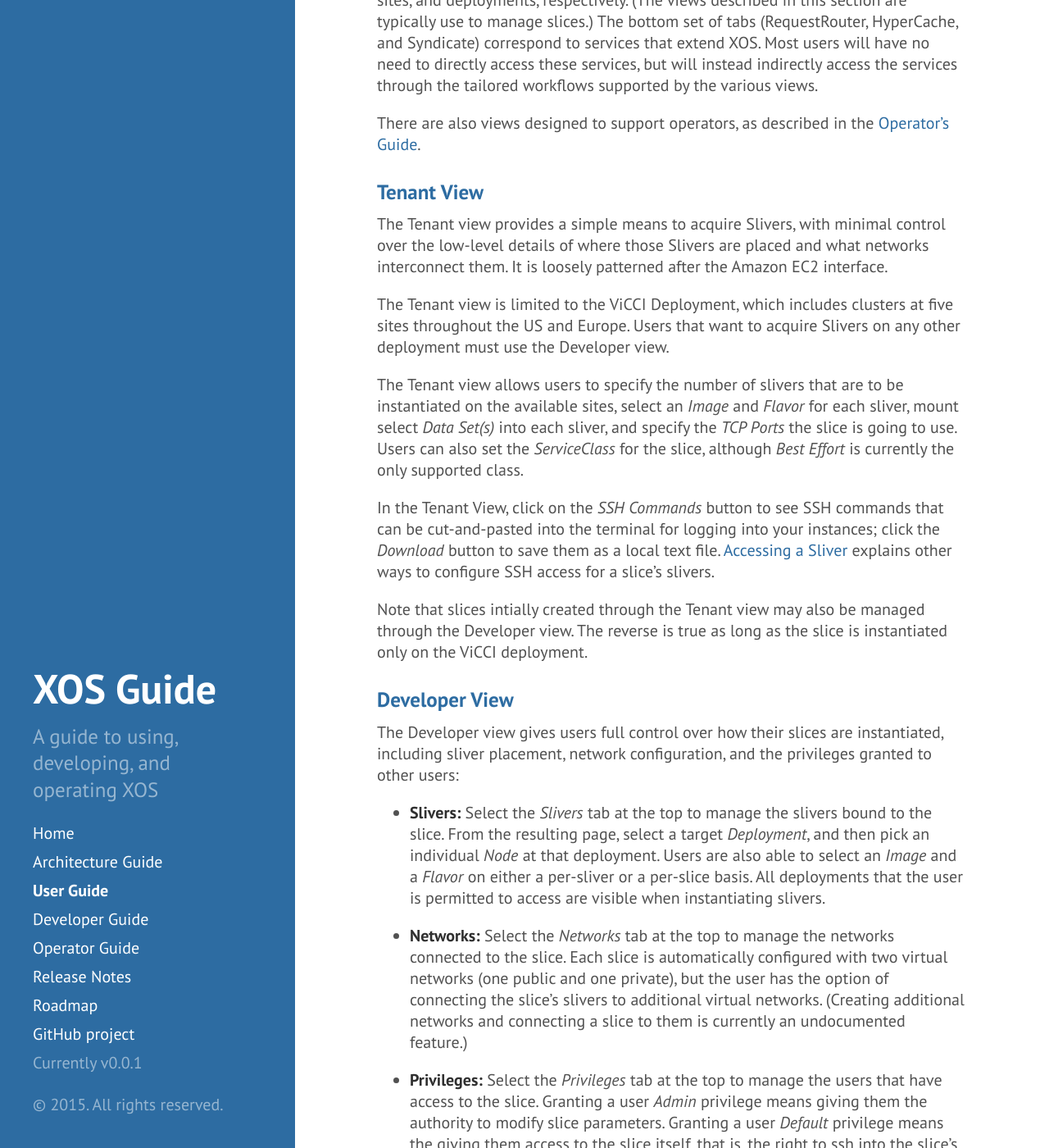
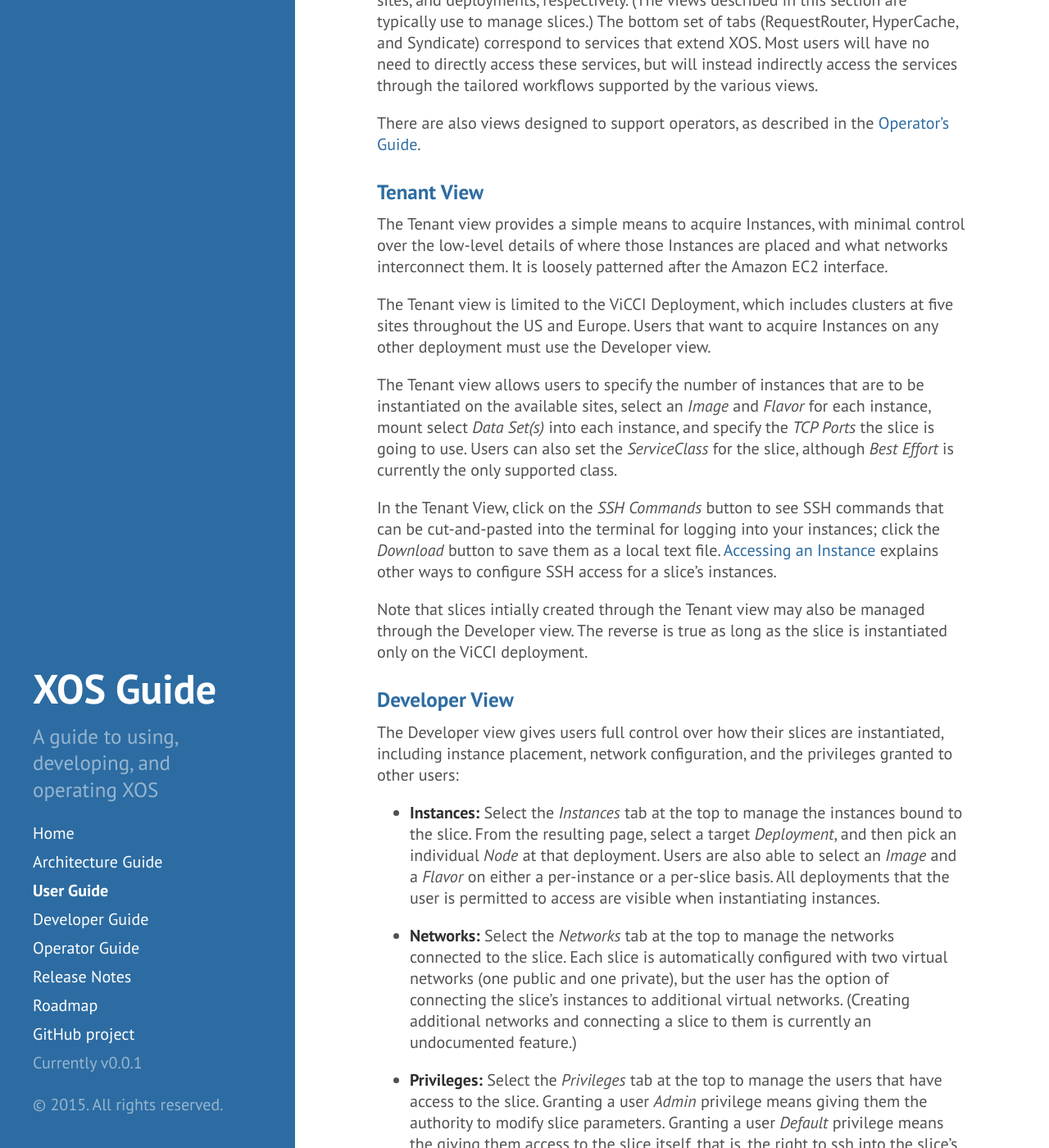
Before and after one commit to open-cloud/open-cloud.github.io.old, a Jekyll site: the page built from 1_user.md, in a window 1280 px wide and 1400 px high, scrolled down 1572 px. Shown: the whole window at 82% size. Built offline with Jekyll 4.4.1, drawn with Linux system fonts in a browser that asks for light colours; Markdown is read by kramdown in place of the engine named in the settings; some of the changed text lies outside the part shown.

Commit message:
sliver to instance

````diff
--- a/1_user.md
+++ b/1_user.md
@@ -42,14 +42,14 @@
      be able to extend slice privileges to other users.)
    - Click the *Save* button when done.
 
-3. **Create slivers.** Use either the [Tenant](#tenant-view) or the
+3. **Create instances.** Use either the [Tenant](#tenant-view) or the
    [Developer](#developer-view) View (see next section) to instantiate
-   slivers (VMs) for your slice.
+   instances (VMs) for your slice.
 
-4. **Log into slivers.** Once a sliver comes up, you will be able to
+4. **Log into instances.** Once an instance comes up, you will be able to
    learn its *instance ID*. You can then ssh into the instance using
    this ID and the physical node it is running on. See
-   [Accessing a Sliver](#access-sliver) for more information.
+   [Accessing a Instance](#access-instance) for more information.
 
 ##<a name="user-views">User Views</a>
 
@@ -80,19 +80,19 @@
 
 ###<a name="tenant-view">Tenant View</a>
 
-The Tenant view provides a simple means to acquire Slivers, with
-minimal control over the low-level details of where those Slivers are
+The Tenant view provides a simple means to acquire Instances, with
+minimal control over the low-level details of where those Instances are
 placed and what networks interconnect them. It is loosely patterned
 after the Amazon EC2 interface.
 
 The Tenant view is limited to the ViCCI Deployment, which includes
 clusters at five sites throughout the US and Europe. Users that want
-to acquire Slivers on any other deployment must use the Developer
+to acquire Instances on any other deployment must use the Developer
 view.
 
-The Tenant view allows users to specify the number of slivers that are
+The Tenant view allows users to specify the number of instances that are
 to be instantiated on the available sites, select an *Image* and
-*Flavor* for each sliver, mount select *Data Set(s)* into each sliver,
+*Flavor* for each instance, mount select *Data Set(s)* into each instance,
 and specify the *TCP Ports* the slice is going to use. Users can also
 set the *ServiceClass* for the slice, although *Best Effort* is
 currently the only supported class.
@@ -100,8 +100,8 @@
 In the Tenant View, click on the *SSH Commands* button to see SSH
 commands that can be cut-and-pasted into the terminal for logging into
 your instances; click the *Download* button to save them as a local
-text file.  [Accessing a Sliver](#access-sliver) explains other
-ways to configure SSH access for a slice's slivers.
+text file.  [Accessing an Instance](#access-instance) explains other
+ways to configure SSH access for a slice's instances.
 
 Note that slices intially created through the Tenant view may also be
 managed through the Developer view. The reverse is true as long as the
@@ -110,20 +110,20 @@
 ###<a name="developer-view">Developer View</a>
 
 The Developer view gives users full control over how their slices are
-instantiated, including sliver placement, network configuration, and
+instantiated, including instance placement, network configuration, and
 the privileges granted to other users:
 
-* **Slivers:** Select the *Slivers* tab at the top to manage the
-  slivers bound to the slice. From the resulting page, select a target
+* **Instances:** Select the *Instances* tab at the top to manage the
+  instances bound to the slice. From the resulting page, select a target
   *Deployment*, and then pick an individual *Node* at that deployment.
   Users are also able to select an *Image* and a *Flavor* on either a
-  per-sliver or a per-slice basis. All deployments that the user is
-  permitted to access are visible when instantiating slivers.
+  per-instance or a per-slice basis. All deployments that the user is
+  permitted to access are visible when instantiating instances.
 
 * **Networks:** Select the *Networks* tab at the top to manage the
   networks connected to the slice. Each slice is automatically
   configured with two virtual networks (one public and one private),
-  but the user has the option of connecting the slice's slivers to
+  but the user has the option of connecting the slice's instances to
   additional virtual networks. (Creating additional networks and
   connecting a slice to them is currently an undocumented feature.)
 
@@ -132,7 +132,7 @@
   privilege means giving them the authority to modify slice
   parameters. Granting a user *Default* privilege means the giving
   them access to the slice itself, that is, the right to ssh into the
-  slice's slivers.
+  slice's instances.
 
 ###xsh View
 
@@ -141,14 +141,14 @@
 *xoslib*, a library projection of the XOS data model. A builtin
 tutorial illustrates how to use xsh.
 
-##<a name="access-sliver">Accessing a Sliver</a>
+##<a name="access-instance">Accessing an Instance</a>
 
-Slivers connect to the network via NAT; logging into the sliver relies
+Instances connect to the network via NAT; logging into the instance relies
 on SSH proxying to forward incoming SSH connections. In the Tenant View,
 click on the *SSH Commands* button to see SSH
 commands that can be cut-and-pasted into the terminal for logging into
 your instances. In the Developer
-View, the instance Id and node name are displayed in the Sliver frame.
+View, the instance Id and node name are displayed in the Instance frame.
 You can use this information to add lines to your ~/.ssh/config file
 similar to the following:
 
@@ -160,10 +160,10 @@
 ```
 
 In the above, replace "foobar" with a label of your choice for this
-sliver.  *User* is the default login user for the image.
+instance.  *User* is the default login user for the image.
 *IdentitiyFile* should point to the key that you've uploaded to
 OpenCloud.  *ProxyCommand* should point to the instance ID and node
-for the sliver. Once an entry is present for the sliver in
+for the instance. Once an entry is present for the instance in
 ~/.ssh/config, you can login using the label:
 
 ```
@@ -171,12 +171,12 @@
 ```
 
 Other utilities like scp also work as expected when referencing
-the sliver using the label.
+the instance using the label.
 
 A current limitation is that only one user key is injected into the
 slice. Because SSH is indirect through the *ProxyCommand*, it is not
 sufficient to manually add additional keys for other users to an
-account inside the sliver; for the time being, an administrator will
+account inside the instance; for the time being, an administrator will
 need to add the additional keys to the proxy environment as well.
 
 In addition to SSH connectivity via NAT, there are two other
@@ -184,11 +184,11 @@
 service in a slice, it is necessary to reserve a TCP or UDP port.
 This is done using the *Network Ports* field in the Tenant View. The
 service can then be accessed at this port on the hosting server (e.g.,
-*node5.cs.arizona.edu* in the above example). Second, all the slivers
+*node5.cs.arizona.edu* in the above example). Second, all the instances
 at a given site are automatically connected by a private network. Run
-*ifconfig* from within a sliver to learn the sliver's private address
+*ifconfig* from within an instance to learn the instance's private address
 (i.e., the *10.x.x.x* address associated with *eth0*). This private
-virtual network is per-site. Slivers in different sites must use an
+virtual network is per-site. Instances in different sites must use an
 Internet-accessible address to communicate (i.e., using a reserved
 port and hosting server name as described above).
 
@@ -202,7 +202,7 @@
 * **Login Details:** Select the *Login Details* tab to set parameters
   of the user's account. These include the user's *Email Address*
   (which uniquely identifies the user), home *Site*, *Password*, and
-  *Public Key* (which is used to ssh into any slivers created on the
+  *Public Key* (which is used to ssh into any instances created on the
   user's behalf). Click the The *Is Active* button to enable the
   account.
 
@@ -267,8 +267,8 @@
   policy for what users are and are not allowed to access the
   deployment's resources. A given user sees only those deployments
   that have granted access when they attempt to instantiate
-  slivers. The current policy language is simple: *allow all*
-  indicates that all users may instantiate slivers on the deployment,
+  intances. The current policy language is simple: *allow all*
+  indicates that all users may instantiate instances on the deployment,
   *allow site &lt;sitename&gt;* grants access to all users from a
   particular site, and *allow user &lt;email&gt;* grants access to a
   specic user.  Deny rules may also be used (*deny site
@@ -347,7 +347,7 @@
 ###Syndicate
 
 Syndicate is a scalable storage service. It provides a private shared
-volume that both slivers and users can locally mount as a read/write
+volume that both instances and users can locally mount as a read/write
 filesystem. Syndicate also offers public read-only volumes that
 contain popular scientific datasets. Slices can specify that they want
 to mount one of these datasets (public volumes).
@@ -357,7 +357,7 @@
 Syndicate through the corresponding tab in the left-hand navigation
 bar. When accessed in this way, the user will see the slice's private
 volume mounted under */syndicate* when they log into each of their
-slivers.
+instances.
 
 Selecting the *Syndicate* tab in the left-hand navigation bar and then
 clicking on the *Volumes* menu option allows users to control specific
@@ -379,28 +379,28 @@
 
 4. Fill in the volume parameters, as follows:
     - **Slice**: The slice to receive the volume.
-    - **Cap read data**: Check this box if a sliver should be
+    - **Cap read data**: Check this box if an instance should be
       permitted to read volume data.  If unsure, check this box.
-    - **Cap write data**: Check this box if a sliver should be
+    - **Cap write data**: Check this box if a instance should be
       permitted to write volume data.  If unsure, do not check
       this box.
-    - **Cap host data**: Check this box if a sliver should be
+    - **Cap host data**: Check this box if an instance should be
       permitted to host data for the volume. Only check this
-      box if you can rely on the slivers to work with Syndicate
+      box if you can rely on the instances to work with Syndicate
       to keep the volume data consistent and available.  If
       unsure, do not check this box.
     - **UG port**: This is a port number, between 1024 and 65534,
-      on which each sliver's Syndicate User Gateway will listen.
+      on which each instance's Syndicate User Gateway will listen.
       It does not matter what number the user chooses; it only
-      matters that it is available on each sliver in the slice.
+      matters that it is available on each instance in the slice.
     - **RG port**: This is a port number, between 1024 and 65534,
-      on which each sliver's Syndicate Replica Gateway will listen.
+      on which each instance's Syndicate Replica Gateway will listen.
       It does not matter which number the user chooses; it only
-      matters that it is available on each sliver in the slice.
+      matters that it is available on each instance in the slice.
 5. Click *Save*.
 
 Once these steps are carried out, Syndicate ensures that the new
-volume is automatically mounted under */syndicate/* in each sliver.
+volume is automatically mounted under */syndicate/* in each instance.
 
 ####Creating and Updating Volumes
 
@@ -423,9 +423,9 @@
 with dataset metadata.  Do not check this box unless you know
 what you are doing.
 
-* **Cap host data**:  If set, this means that by default, a sliver can
+* **Cap host data**:  If set, this means that by default, an instance can
 help Syndicate replicate data and coordinate writes to it.  This
-implies a larger degree of trust in the sliver.  If your slivers
+implies a larger degree of trust in the instance.  If your instances
 will do most of the I/O in your volume, you should check this box.
 If you or other machines outside of OpenCloud will do most of the I/O,
 you should *not* check this box.
@@ -434,7 +434,7 @@
 
 Users can authorize other users to access their volumes. This is not
 limited to within OpenCloud. If Alice permits Bob to access her
-volume, then Bob can do so from his OpenCloud slivers or from his
+volume, then Bob can do so from his OpenCloud instances or from his
 personal machines. (Likewise, Alice can share her OpenCloud volume
 with her own off-OpenCloud machines.)  OpenCloud access to a Users can
 control the capabilities other users will have: read access (*Cap read
````
Also changed, not shown: 0_overview.md (+20 -20 lines), 2_developer.md (+23 -23 lines), 3_operator.md (+3 -3 lines).
